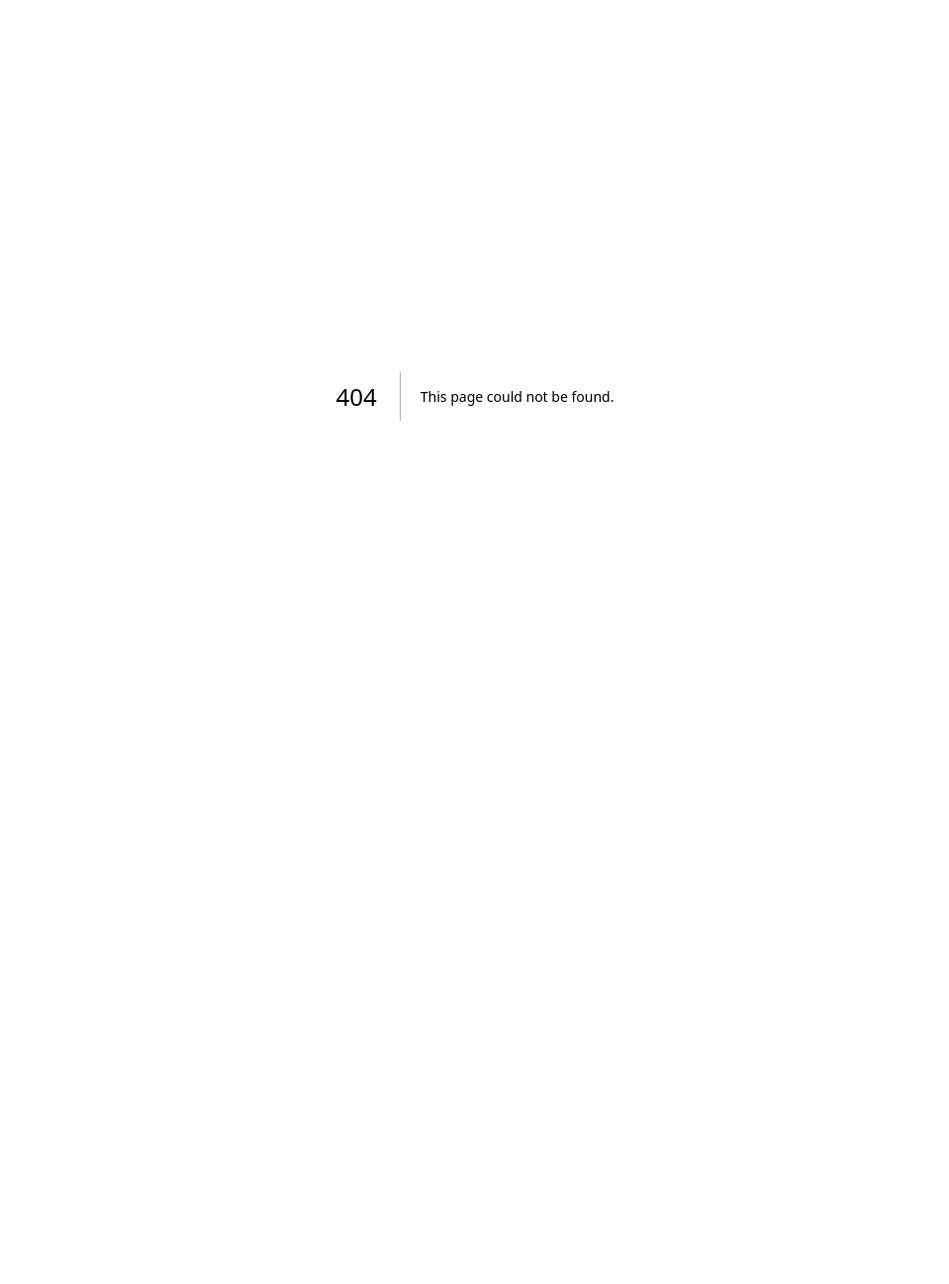
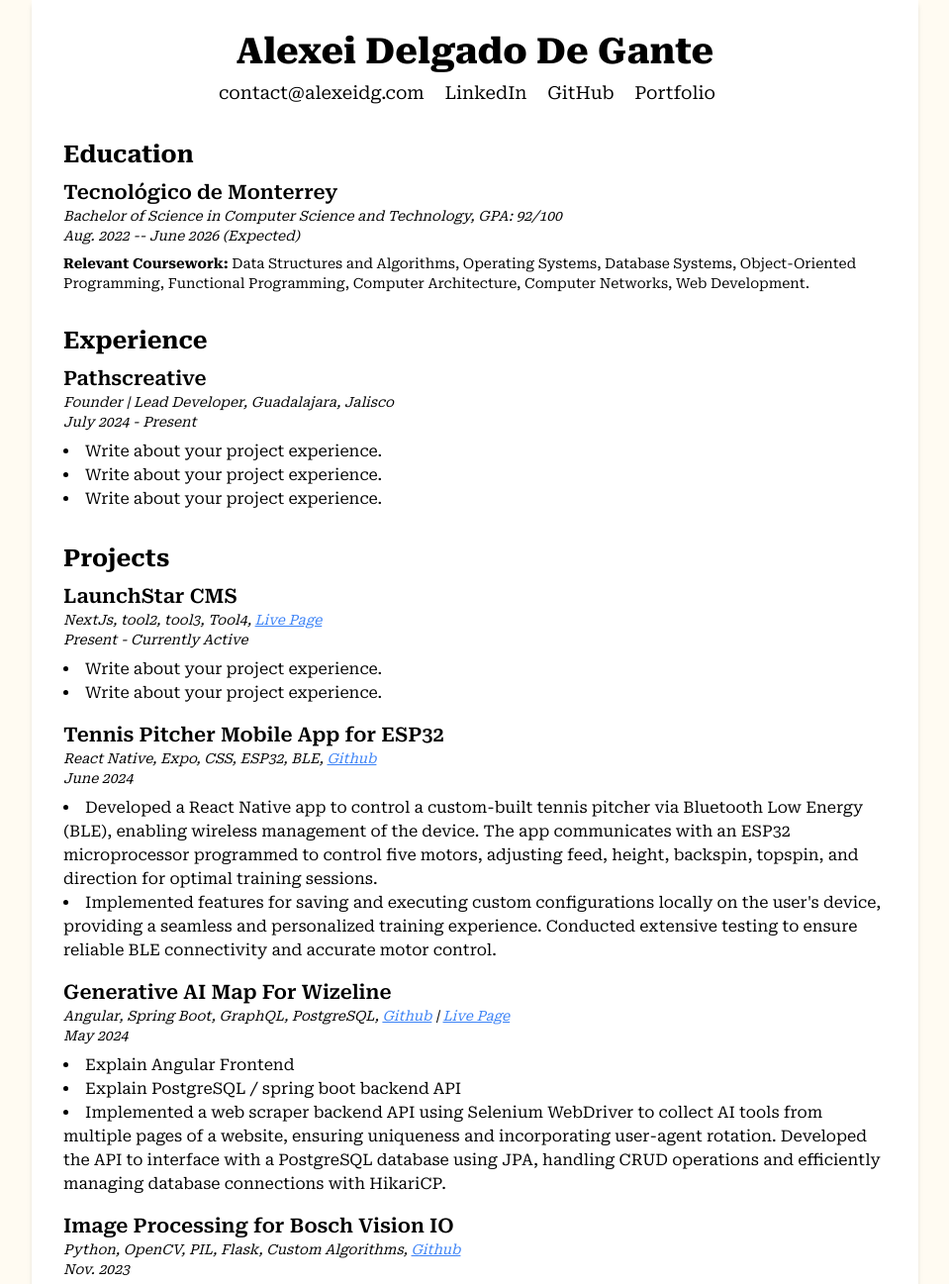
Before and after one commit to alexeiddg/alexeiddg.com, a Next.js app: page /experience in a window 1280 px wide. Before the commit this address had no page. Shown: the top 1297 px of the page at 99% size, without its empty margins (160-1119 px from the left). Before the commit the page ends 800 px from the top, so only its background shows below. Built offline with nearby package versions, Linux system fonts and the light colour scheme.

Commit message:
Added Section to projects

```diff
--- /dev/null
+++ b/app/experience/page.tsx
@@ -0,0 +1,103 @@
+export default function Experience() {
+    return (
+        <section className=" bg-background">
+            <div className="max-w-4xl mx-auto p-8 bg-white shadow-md">
+                <header className="text-center mb-8">
+                    <h1 className="text-4xl font-extrabold mb-2">Alexei Delgado De Gante</h1>
+                    <p className="text-lg">
+                        <a href="mailto:alexeiddg@outlook.com" className="mr-4"><i className="fas fa-envelope"></i> contact@alexeidg.com</a>
+                        <a href="https://linkedin.com/in/alexei-delgado-5729b8266" className="mr-4"><i className="fab fa-linkedin"></i> LinkedIn</a>
+                        <a href="https://github.com/alexeiddg" className="mr-4"><i className="fab fa-github"></i> GitHub</a>
+                        <a href="https://github.com/alexeiddg" className="mr-4"><i className="fas fa-desktop"></i> Portfolio</a>
+                    </p>
+                </header>
+
+                {/* Education Section */}
+                <section className="mb-8">
+                    <h2 className="text-2xl font-bold mb-2">Education</h2>
+                    <div>
+                        <div className="mb-4">
+                            <h3 className="text-xl font-semibold">Tecnológico de Monterrey</h3>
+                            <p className="text-sm italic">Bachelor of Science in Computer Science and Technology, GPA: 92/100</p>
+                            <p className="text-sm italic">Aug. 2022 -- June 2026 (Expected)</p>
+                            <p className="text-sm mt-2"><strong>Relevant Coursework:</strong> Data Structures and Algorithms, Operating Systems, Database Systems, Object-Oriented Programming, Functional Programming, Computer Architecture, Computer Networks, Web Development.</p>
+                        </div>
+                    </div>
+                </section>
+
+                {/* Experience Section */}
+                <section className="mb-8">
+                    <h2 className="text-2xl font-bold mb-2">Experience</h2>
+                    <div className="mb-4">
+                        <h3 className="text-xl font-semibold">Pathscreative</h3>
+                        <p className="text-sm italic">Founder | Lead Developer, Guadalajara, Jalisco</p>
+                        <p className="text-sm italic">July 2024 - Present</p>
+                        <ul className="list-disc list-inside mt-2">
+                            <li>Write about your project experience.</li>
+                            <li>Write about your project experience.</li>
+                            <li>Write about your project experience.</li>
+                        </ul>
+                    </div>
+                </section>
+
+                {/* Projects Section */}
+                <section className="mb-8">
+                    <h2 className="text-2xl font-bold mb-2">Projects</h2>
+                    <div className="mb-4">
+                        <h3 className="text-xl font-semibold">LaunchStar CMS</h3>
+                        <p className="text-sm italic">NextJs, tool2, tool3, Tool4, <a href="https://github.com/" className="text-blue-500 underline">Live Page</a></p>
+                        <p className="text-sm italic">Present - Currently Active</p>
+                        <ul className="list-disc list-inside mt-2">
+                            <li>Write about your project experience.</li>
+                            <li>Write about your project experience.</li>
+                        </ul>
+                    </div>
+                    <div className="mb-4">
+                        <h3 className="text-xl font-semibold">Tennis Pitcher Mobile App for ESP32</h3>
+                        <p className="text-sm italic">React Native, Expo, CSS, ESP32, BLE, <a href="https://github.com/alexeiddg/Tennis-Pitcher-MobileApp" className="text-blue-500 underline">Github</a></p>
+                        <p className="text-sm italic">June 2024</p>
+                        <ul className="list-disc list-inside mt-2">
+                            <li>Developed a React Native app to control a custom-built tennis pitcher via Bluetooth Low Energy (BLE), enabling wireless management of the device. The app communicates with an ESP32 microprocessor programmed to control five motors, adjusting feed, height, backspin, topspin, and direction for optimal training sessions.</li>
+                            <li>Implemented features for saving and executing custom configurations locally on the user's device, providing a seamless and personalized training experience. Conducted extensive testing to ensure reliable BLE connectivity and accurate motor control.</li>
+                        </ul>
+                    </div>
+                    <div className="mb-4">
+                        <h3 className="text-xl font-semibold">Generative AI Map For Wizeline</h3>
+                        <p className="text-sm italic">Angular, Spring Boot, GraphQL, PostgreSQL, <a href="https://github.com/alexeiddg/GenerativeAI-Map" className="text-blue-500 underline">Github</a> | <a href="https://github.com/" className="text-blue-500 underline">Live Page</a></p>
+                        <p className="text-sm italic">May 2024</p>
+                        <ul className="list-disc list-inside mt-2">
+                            <li>Explain Angular Frontend</li>
+                            <li>Explain PostgreSQL / spring boot backend API</li>
+                            <li>Implemented a web scraper backend API using Selenium WebDriver to collect AI tools from multiple pages of a website, ensuring uniqueness and incorporating user-agent rotation. Developed the API to interface with a PostgreSQL database using JPA, handling CRUD operations and efficiently managing database connections with HikariCP.</li>
+                        </ul>
+                    </div>
+                    <div className="mb-4">
+                        <h3 className="text-xl font-semibold">Image Processing for Bosch Vision IO</h3>
+                        <p className="text-sm italic">Python, OpenCV, PIL, Flask, Custom Algorithms, <a href="https://github.com/alexeiddg/Bosch-HackathonVisionIO" className="text-blue-500 underline">Github</a></p>
+                        <p className="text-sm italic">Nov. 2023</p>
+                        <ul className="list-disc list-inside mt-2">
+                            <li>Developed an algorithm to evaluate image quality, applying advanced digital image processing techniques such as signal analysis and customized filtering to measure clarity, focus, and color intensity.</li>
+                            <li>Implemented a Flask-based web service for remote image processing and conducted extensive testing on image centering, orientation, sharpness, and illumination to ensure reliability and accuracy.</li>
+                        </ul>
+                    </div>
+                </section>
+
+                {/* Certifications Section */}
+                <section className="mb-8">
+                    <h2 className="text-2xl font-bold mb-2">Relevant Certifications</h2>
+                    <p className="text-sm">Oracle Cloud Infrastructure 2024 Generative AI Professional: 1Z0-1127-24</p>
+                </section>
+
+                {/* Skills Section */}
+                <section className="mb-8">
+                    <h2 className="text-2xl font-bold mb-2">Skills</h2>
+                    <ul className="list-disc list-inside">
+                        <li><strong>Languages:</strong> JavaScript, TypeScript, Python, R, C++, C, Java, SQL</li>
+                        <li><strong>Technologies:</strong> Next.js, Angular, React, AWS, Oracle OCI, tRPC, REST, GraphQL, Spring Boot, Git</li>
+                        <li><strong>Databases:</strong> MySQL, PostgreSQL, SQLite, Oracle DB, Amazon Aurora</li>
+                    </ul>
+                </section>
+            </div>
+        </section>
+    );
+}
--- a/containers/about/about.tsx
+++ b/containers/about/about.tsx
@@ -1,3 +1,5 @@
+import Link from "next/link";
+
 export default function About() {
     return (
         <section className="bg-background pt-52 flex flex-col sm:flex-row" id="about">
@@ -12,13 +14,15 @@ export default function About() {
                 </p>
                 <div className="pl-12 pt-16 sm:pt-52 flex flex-col justify-center">
                     <ul className="text-center space-y-2">
-                        <li>Pathscreative <br/></li>
-                        <li><a className="underline">LinkedIn</a><br/></li>
-                        <li><a className="underline text-blue-text">becreative@alexeiddg.com</a><br/></li>
-                        <li><a className="underline">CV</a><br/></li>
+                        <li><a>Pathscreative</a></li>
+                        <li><a>Launchstar CMS</a></li>
+                        <li><a href="https://www.linkedin.com/in/alexeidg/" className="underline">LinkedIn</a><br/></li>
+                        <li><a className="underline text-blue-text">becreative@pathscreative.com</a><br/></li>
+                        <li><Link href="/experience" className="underline">CV</Link><br/></li>
                     </ul>
                 </div>
                 <div className="pl-12 pt-12 sm:pt-72">
+                    <p className="font-light text-xs text-center">Based In Mexico, Available Worldwide.</p>
                     <p className="font-light text-sm">&copy Alexei Delgado &copy; 2024</p>
                 </div>
             </div>
@@ -27,14 +31,17 @@ export default function About() {
             </div>
             <div className="flex flex-col px-12 sm:flex-1   ">
                 <h2 className="px-16 font-extrabold text-4xl">About Me:</h2>
-                <p className="px-16 pt-4 sm:text-base">
+                <p className="px-16 sm:px-32 pt-4 sm:text-base">
                     &quot;
-                    After 15 years of experience in digital craft and guiding UX & UI
-                    teams within the digital design scene I&apos;m now focused on sharing
-                    my knowledge with you. My focus is helping companies to champion
-                    their work, optimise design departments and leap what’s next. I&apos;m here to raise the bar,
-                    help you outclass the competition and compliment each other to get the most out of your
-                    design departments and organisation.
+                    Leveraging experience in digital craftsmanship and leading development teams,
+                    I bring a wealth of knowledge and expertise to each project. My focus is on helping
+                    companies elevate their work, optimize design, and leap into the future with confidence.
+                    I offer robust, scalable Fullstack Application Development that drives results and streamlines
+                    operations, as well as cutting-edge Cloud Architecture & Development solutions that enhance
+                    performance and flexibility. I create visually stunning and user-friendly Web Design & User
+                    Experience that captivate and engage audiences, and deliver innovative and compelling Creative
+                    Design that stands out and makes an impact. Ready to take your project to the next level? Let&apos;s
+                    connect and work together to achieve your goals.
                     &quot;
                 </p>
                 <div className="flex flex-col items-end justify-center pt-24">
--- a/containers/landing/landing.tsx
+++ b/containers/landing/landing.tsx
@@ -49,7 +49,7 @@ export default function Landing() {
                     / Cloud Architecture & Development
                 </p>
                 <a className="underline">
-                    becreative@alexeiddg.com
+                    becreative@pathscreative.com
                 </a>
                 <h1 className="font-bold text-4xl sm:text-7xl pt-4">
                     For <span className="ml-2">Pathscreative </span>
--- a/containers/projects/projects.tsx
+++ b/containers/projects/projects.tsx
@@ -13,6 +13,29 @@ export default function Projects() {
                 <div>
                     <ProductShowcase />
                 </div>
+                <div className="text-center flex flex-col pt-52">
+                    <h2 className="font-extrabold text-3xl pb-4">
+                        Experience the ultimate design revolution.
+                    </h2>
+                    <p className="px-32">
+                        Simplify your journey and elevate your business to new heights. <br/> Myself, along the
+                        <span> Pathscreative </span> team, are here to help you achieve your goals and realize your vision.
+                    </p>
+                    <ul className="pt-8 grid grid-cols-1 sm:grid-cols-4 font-RobotoSerif text-lg gap-2">
+                        <li>Brand Website</li>
+                        <li>Interactive Websites</li>
+                        <li>Event Website</li>
+                        <li>SAAS</li>
+                        <li>Portfolio</li>
+                        <li>Mobile Apps</li>
+                        <li>E-commerce Platforms</li>
+                        <li>Landing Pages</li>
+                        <li>API Integration</li>
+                        <li>SEO Optimization</li>
+                        <li>Enterprise Solutions</li>
+                        <li className="text-blue-text underline"><a>Launchstar CMS</a></li>
+                    </ul>
+                </div>
             </div>
         </section>
     );
```
